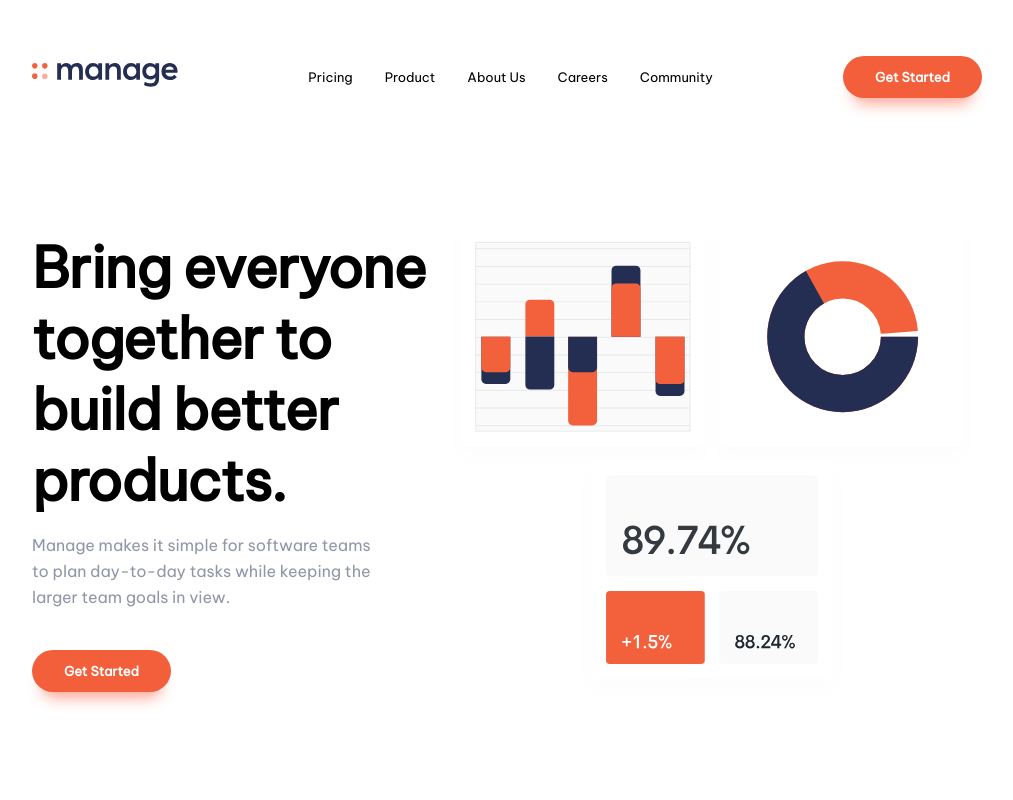
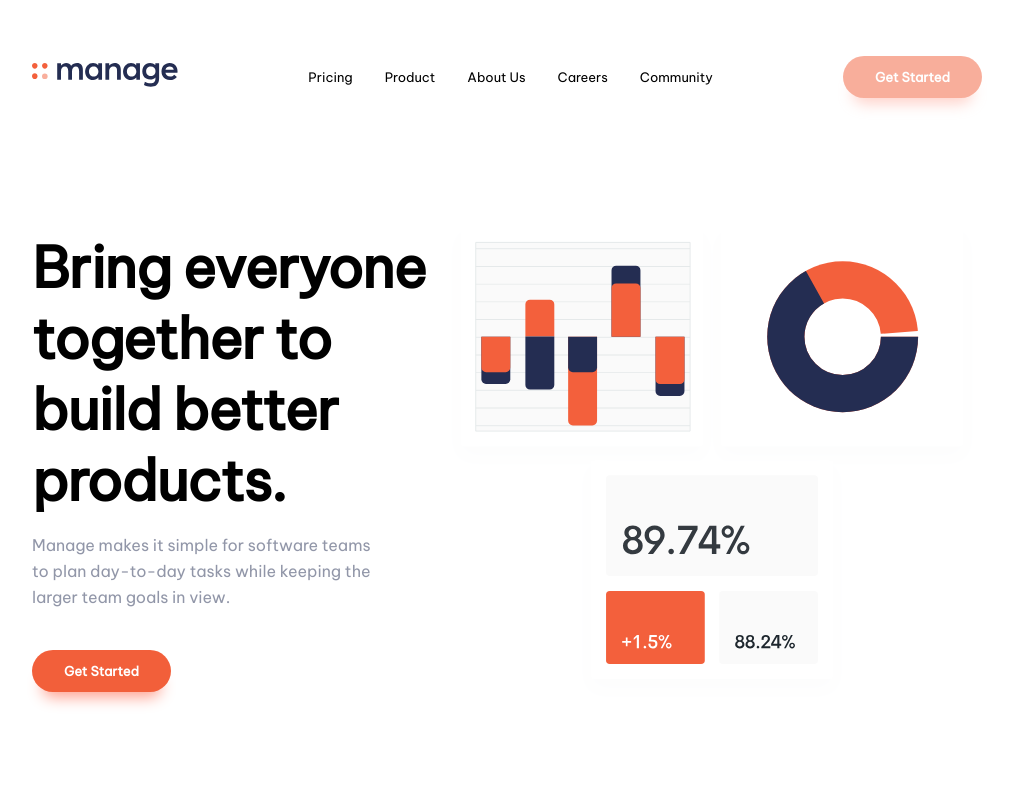
Before and after one commit to cuonglyy/manage-landing-page, a React (Create React App) app: page / in a window 1280 px wide. In both pictures the pointer is over the button 1045 px from the left and 77 px from the top of the page. Shown: the top 800 px of the page, without its empty margins (133-1146 px from the left). Built offline with nearby package versions, Linux system fonts and the light colour scheme.

Commit message:
Added hover effects for buttons

```diff
--- a/src/components/Button/Button.module.css
+++ b/src/components/Button/Button.module.css
@@ -7,6 +7,11 @@
   min-width: 13.7rem;
   box-shadow: 0px 15px 15px -10px #ff9f8e;
   font-family: "Be Vietnam Pro", sans-serif;
+  cursor: pointer;
+}
+
+.btn:hover {
+  opacity: 0.5;
 }
 
 .orange {
```
